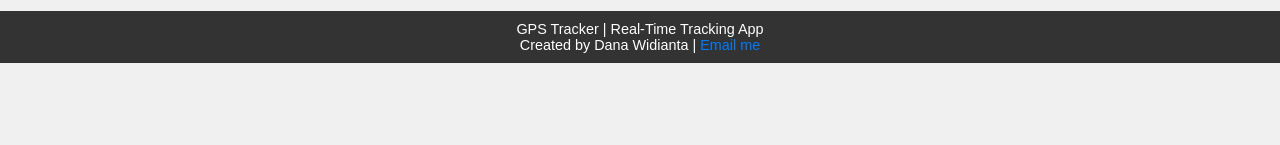
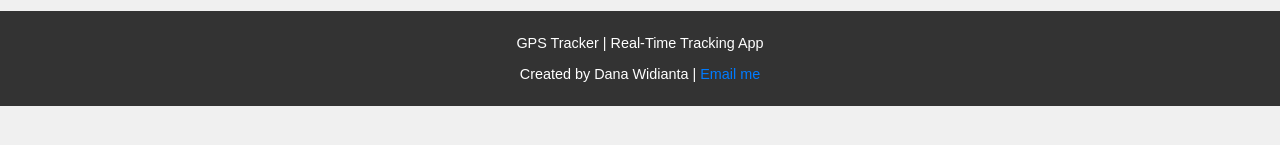
Before and after one commit to dnawdnt/gps-tracker-dana, a plain HTML site: page index.html in a window 1280 px wide. Shown: the part 569-714 px from the top of the page. Drawn offline with nearby package versions, Linux system fonts and the light colour scheme; no server answers.

Commit message:
Update style.css

```diff
--- a/style.css
+++ b/style.css
@@ -22,18 +22,13 @@ h1 {
 
 .popup-content {
   text-align: left;
+  font-size: 14px;
 }
 
-/* Footer Styling */
 footer {
   background-color: #333;
   color: white;
   padding: 10px;
-  margin-top: 20px;
-}
-
-footer p {
-  margin: 0;
   font-size: 0.9rem;
 }
 
@@ -46,14 +41,14 @@ footer a:hover {
   text-decoration: underline;
 }
 
-/* RESPONSIVE */
+/* Responsive */
 @media screen and (max-width: 600px) {
-  #map {
-    height: 300px;
-  }
-
   h1 {
     font-size: 1.2rem;
     padding: 0.75rem;
   }
+
+  #map {
+    height: 300px;
+  }
 }
```
